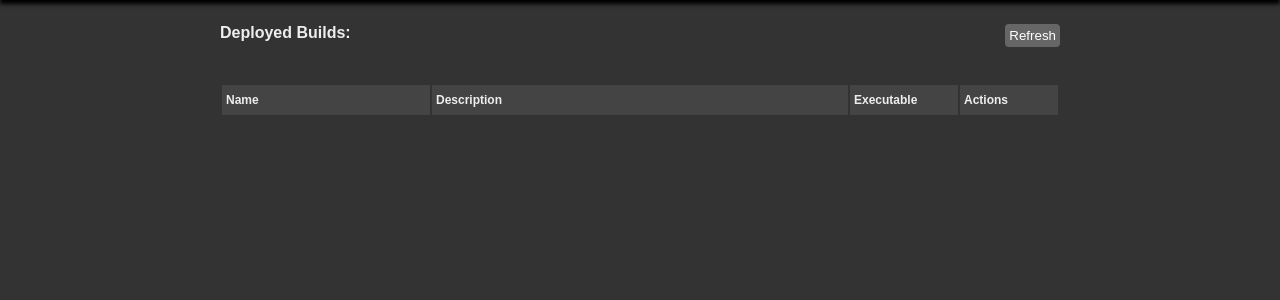
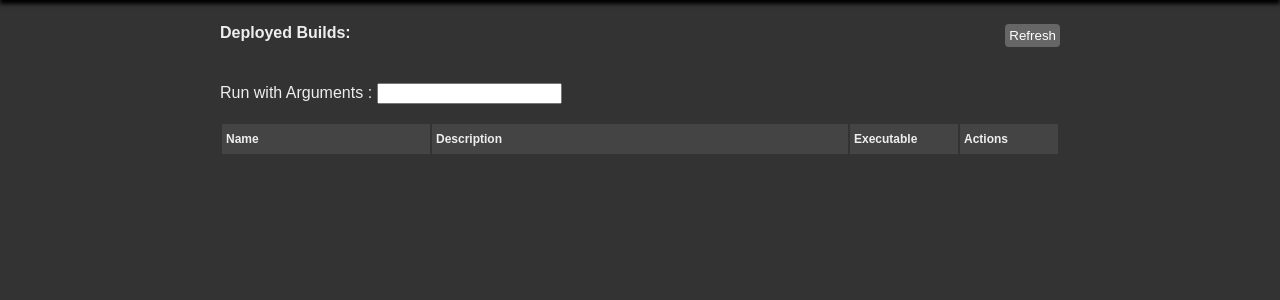
Before and after one commit to peeweek/DeployRunner, a Flask app: page / in a window 1280 px wide. Shown: the part 86-386 px from the top of the page. Run offline with Flask 3, Linux system fonts and the light colour scheme; data that the repository does not hold is empty; parts of the project's set-up code (start-up, migrations or seed data) failed here and were passed over.

Commit message:
Add support for external arguments (python/html)

```diff
--- a/main.py
+++ b/main.py
@@ -1,4 +1,5 @@
-import os, platform, yaml, threading, subprocess, time, socket, datetime
+import base64
+import os, urllib, yaml, threading, subprocess, time, socket, datetime
 import platform
 import shutil
 from subprocess import Popen
@@ -69,9 +70,12 @@ def reserve_dir(dir : str):
         os.makedirs(reserve_path)
         return True
 
+def decodeArgs( argsb64:str):
+    return base64.b64decode(argsb64.replace("-","+").replace("_","/").replace(".","=")).decode("utf-8")
+
 run_process : Popen = None
 
-def runBuild(dir:str, executable:str):
+def runBuild(dir:str, executable:str, args:str):
     runfile = os.path.join(dir, executable)
     print("Trying to run build: {}...".format(runfile))
     env = os.environ.copy()
@@ -97,6 +101,12 @@ def runBuild(dir:str, executable:str):
                 env['MANGOHUD']='1'
 
         global run_process
+
+        ## Process arguments
+        if args != "":
+            print("Running with arguments : {}".format(args))
+            runfile = "{} {}".format(runfile, args)
+
         run_process  = subprocess.Popen(runfile.split(" "), env=env)
 
 config = None
@@ -172,9 +182,23 @@ def execute(folder : str):
         print('Trying to find .run file: {}'.format(runfile))
         if(os.path.exists(runfile)):
             exe = readfile(runfile)[0].rstrip()
-            runBuild(os.path.abspath(dir), exe)
+            runBuild(os.path.abspath(dir), exe, "")
             return "OK!"
     return "ERROR"
+
+@flask_app.route('/run=<folder>&args=<args>')
+def executeWithArgs(folder : str, args: str):
+    dir = os.path.join(os.path.curdir, 'data', folder)
+    if(os.path.isdir(dir)):
+        runfile = os.path.join(dir,'.run')
+        print('Trying to find .run file: {}'.format(runfile))
+        if(os.path.exists(runfile)):
+            exe = readfile(runfile)[0].rstrip()
+            runBuild(os.path.abspath(dir), exe, decodeArgs(args))
+            return "OK!"
+    return "ERROR"
+
+
 
 @flask_app.route('/builddesc=<folder>')
 def builddesc(folder : str):
--- a/templates/main.template.html
+++ b/templates/main.template.html
@@ -61,6 +61,13 @@
 
     }
 
+    function base64URLencode(str)
+    {
+          const utf8Arr = new TextEncoder().encode(str);
+          const base64Encoded = btoa(utf8Arr);
+          return base64Encoded.replace('+', '-').replace('/', '_').replace('=', '.');
+    }
+
     function run(name)
     {
         var xhttp = new XMLHttpRequest();
@@ -70,7 +77,19 @@
                 displayMessage("Running Build : " + name + " !")
             }
         };
-        xhttp.open("GET", "run="+name, true);
+
+        var args = document.getElementById("runargs").value
+        if(args == "")
+        {
+            xhttp.open("GET", "run="+name, true);
+        }
+        else
+        {
+            alert(args)
+            var encodedArgs =  base64URLencode(args);
+            xhttp.open("GET", "run="+name+"&args="+encodedArgs);
+        }
+
         xhttp.send();
     }
 
@@ -116,6 +135,8 @@
         <br/>
         <div id="runinfo"></div>
         <br/>
+        <div>Run with Arguments : <input id="runargs"></input></div>
+        <br/>
         <div class="runnerTables" id="runnerTables"></div>
 
     </div>
```
